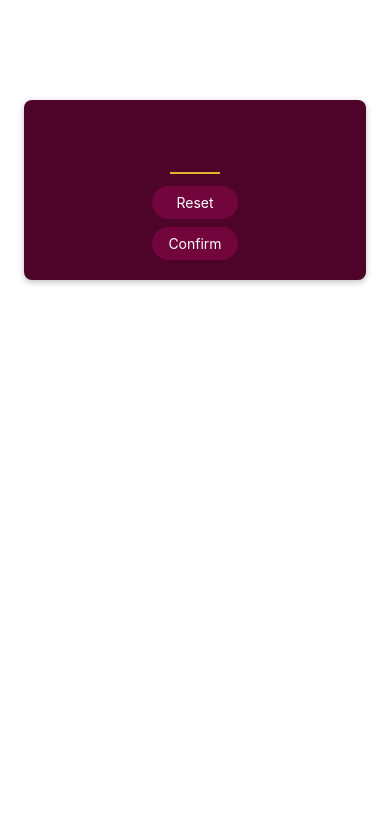
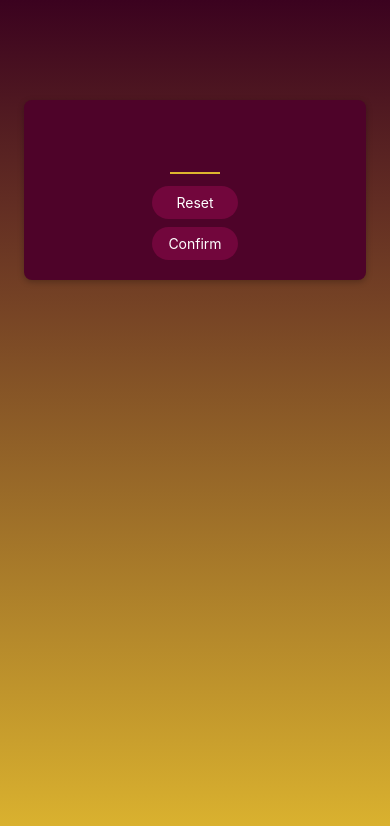
Before and after one commit to maurosterpin/Mini-Game-App, a React Native app: screen / in a window 390 px wide. Shown: the top 826 px of the page. Built offline with nearby package versions, Linux system fonts and the light colour scheme.

Commit message:
Linear Gradient

```diff
--- a/App.js
+++ b/App.js
@@ -1,9 +1,18 @@
 import { StatusBar } from "expo-status-bar";
 import { StyleSheet, Text, View } from "react-native";
 import StartGameScreen from "./screens/StartGameScreen";
+import { LinearGradient } from "expo-linear-gradient";
 
 export default function App() {
-  return <StartGameScreen />;
+  return (
+    <LinearGradient colors={["#3b021f", "#ddb52f"]} style={styles.rootScreen}>
+      <StartGameScreen />
+    </LinearGradient>
+  );
 }
 
-const styles = StyleSheet.create({});
+const styles = StyleSheet.create({
+  rootScreen: {
+    flex: 1,
+  },
+});
--- a/package.json
+++ b/package.json
@@ -15,7 +15,8 @@
     "react": "17.0.1",
     "react-dom": "17.0.1",
     "react-native": "0.64.3",
-    "react-native-web": "0.17.1"
+    "react-native-web": "0.17.1",
+    "expo-linear-gradient": "~11.0.3"
   },
   "devDependencies": {
     "@babel/core": "^7.12.9"
```
Also changed, not shown: 1 other file (tests, documents, lock files or other folders).
